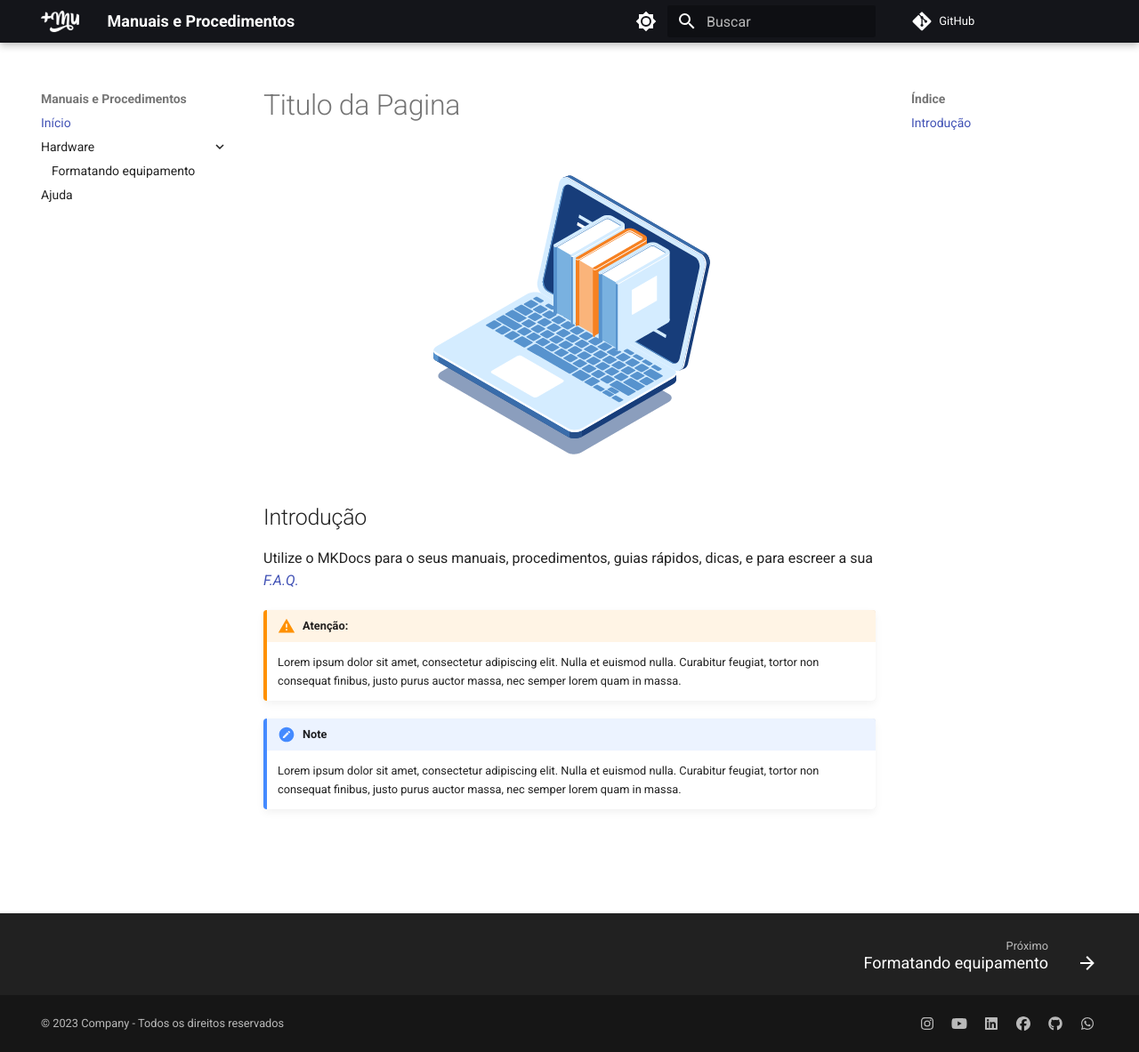
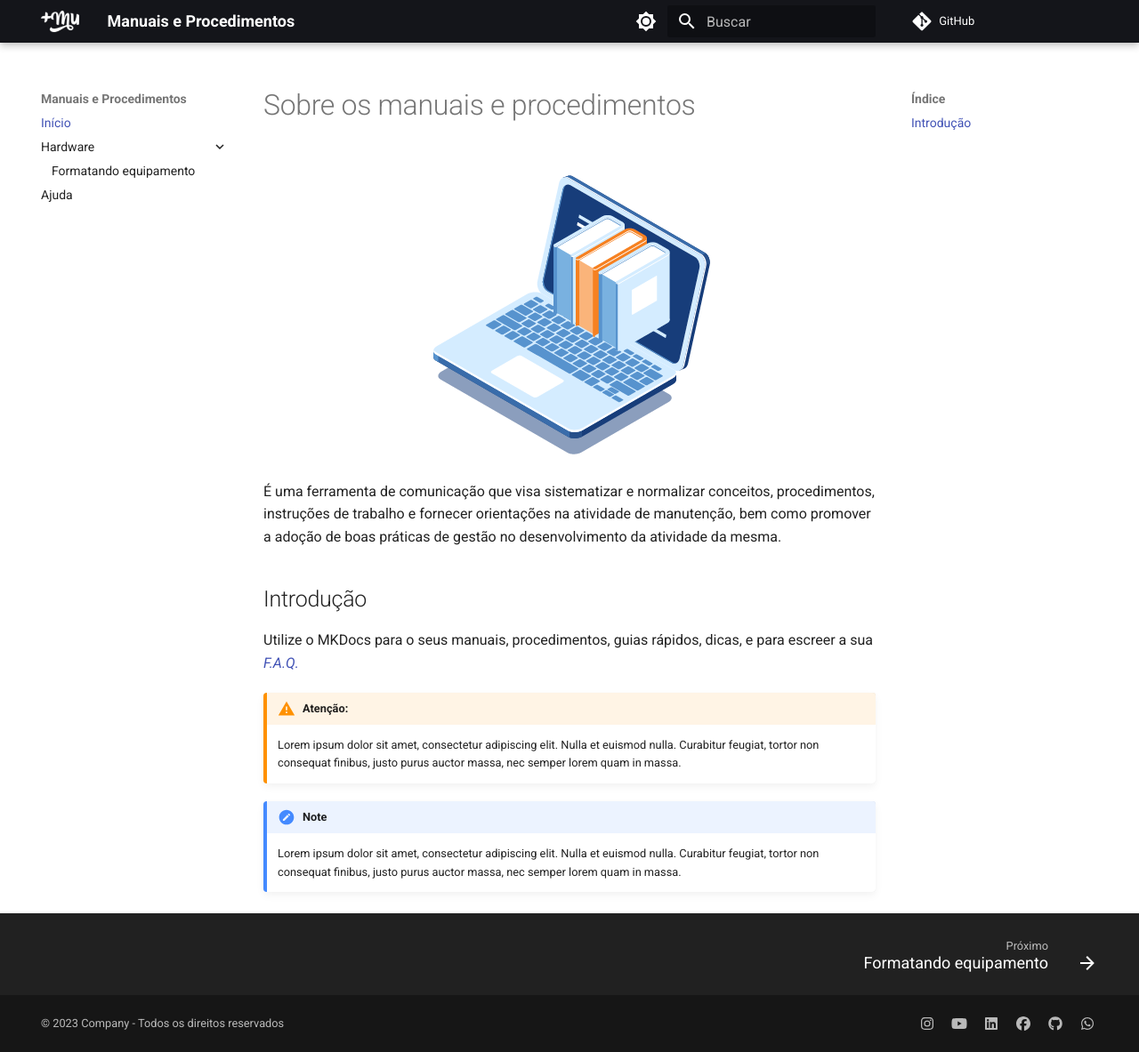
Before and after one commit to vip-vini/maismu-br.github.io, an MkDocs documentation site: the page built from docs/index.md, in a window 1280 px wide and 1183 px high. Shown: the whole window at 89% size. Built offline with MkDocs 1.6.1 and Material for MkDocs 9.7.7, drawn with Linux system fonts in a browser that asks for light colours; nearby versions of some CDN libraries; comment, search, counter and statistics services are not loaded.

Commit message:
Mudança index

```diff
--- a/docs/index.md
+++ b/docs/index.md
@@ -1,7 +1,8 @@
-# Titulo da Pagina
+# Sobre os manuais e procedimentos
 
 ![incluindo-imagem](assets/images/manuais-procedimentos.jpg#center)
 
+É uma ferramenta de comunicação que visa sistematizar e normalizar conceitos, procedimentos, instruções de trabalho e fornecer orientações na atividade de manutenção, bem como promover a adoção de boas práticas de gestão no desenvolvimento da atividade da mesma.
 
 ## Introdução
 
```
